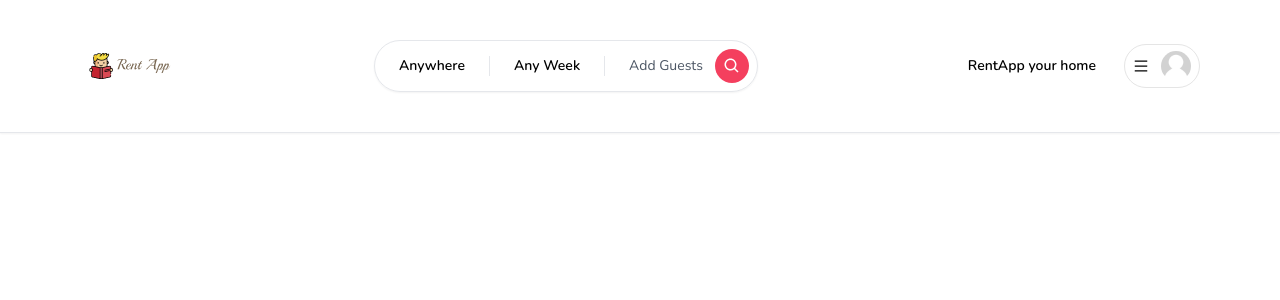
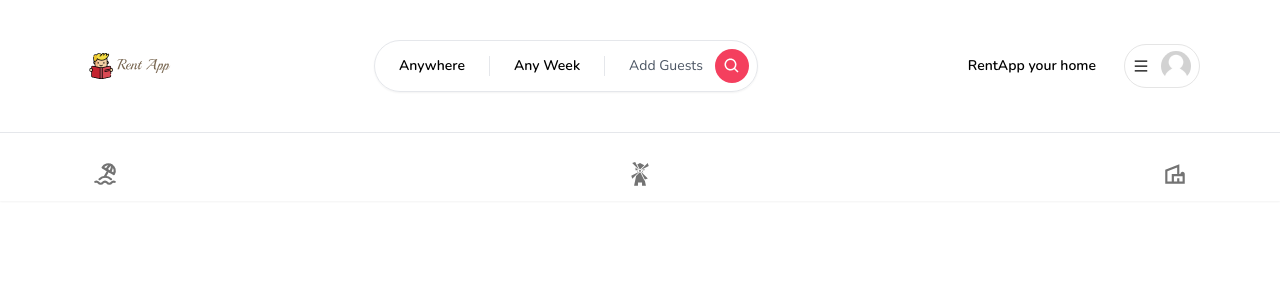
Before and after one commit to yuuki-fuji/RentApp, a Next.js app: page / in a window 1280 px wide. Shown: the top 300 px of the page. Built offline with nearby package versions, Linux system fonts and the light colour scheme; no server answers.

Commit message:
カテゴリーiconの表示まで

```diff
--- /dev/null
+++ b/app/components/CategoryBox.tsx
@@ -0,0 +1,36 @@
+import { IconType } from "react-icons";
+
+interface CategoryBoxProps {
+    icon: IconType;
+    label: string;
+    selected?: boolean;
+}
+
+const CategoryBox: React.FC<CategoryBoxProps> = ({
+    icon: Icon,
+    label,
+    selected
+}) => {
+    return (
+        <div
+            className={`
+                flex
+                flex-col
+                items-center
+                justify-center
+                gap-2
+                p-3
+                border-b-2
+                hover:text-neutral-800
+                transition
+                cursor-pointer
+                ${selected ? 'border-b-neutral-800' : 'border-transparent'}
+                ${selected ? 'text-neutral-800' : 'text-neutral-500'}
+            `}
+        >
+            <Icon size={26} />
+        </div>
+    );
+}
+
+export default CategoryBox;
--- /dev/null
+++ b/app/components/navbar/Categories.tsx
@@ -0,0 +1,53 @@
+import Container from "../Container";
+
+import { TbBeach } from 'react-icons/tb'
+import { GiWindmill } from 'react-icons/gi'
+import { MdOutlineVilla } from 'react-icons/md'
+import CategoryBox from "../CategoryBox";
+
+export const categories = [
+    {
+        label: 'Beach',
+        icon: TbBeach,
+        description: 'This property is close to the beach!'
+    },
+    {
+        label: 'Windmills',
+        icon: GiWindmill,
+        description: 'This property has windmills!'
+    },
+    {
+        label: 'Modern',
+        icon: MdOutlineVilla,
+        description: 'This property is modern!'
+    },
+]
+
+const Categories = () => {
+    return (
+        <Container>
+            <div
+                className="
+                    pt-4
+                    flex
+                    flex-row
+                    items-center
+                    justify-between
+                    overflow-x-auto
+                "
+            >
+                {categories.map((item) => (
+                    <CategoryBox
+                        key={item.label}
+                        label={item.label}
+                        description={item.description}
+                        icon={item.icon}
+                    />
+                ))}
+            </div>
+
+        </Container>
+    );
+}
+
+export default Categories;
--- a/app/components/navbar/Navbar.tsx
+++ b/app/components/navbar/Navbar.tsx
@@ -1,6 +1,7 @@
 'use client'
 
 import Container from "../Container";
+import Categories from "./Categories";
 import Logo from "./Logo";
 import Search from "./Search";
 import UserMenu from "./UserMenu";
@@ -40,6 +41,7 @@
                     </div>
                 </Container>
             </div>
+            <Categories />
         </div>
     );
 }
```
